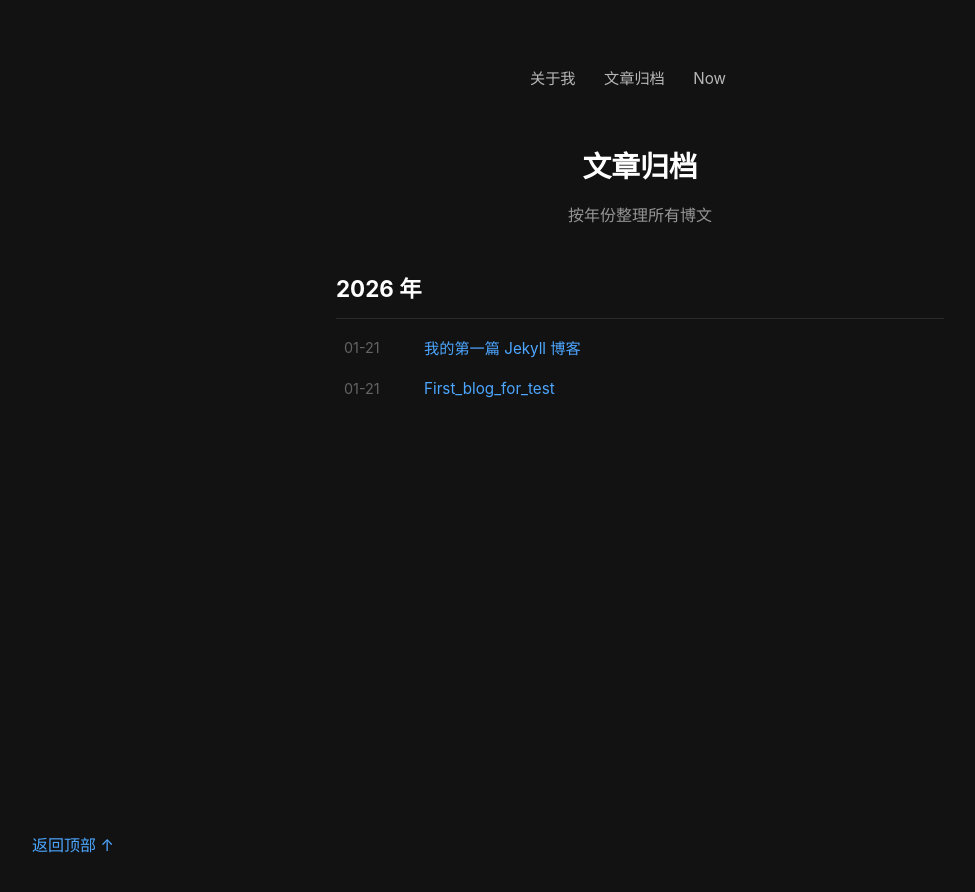
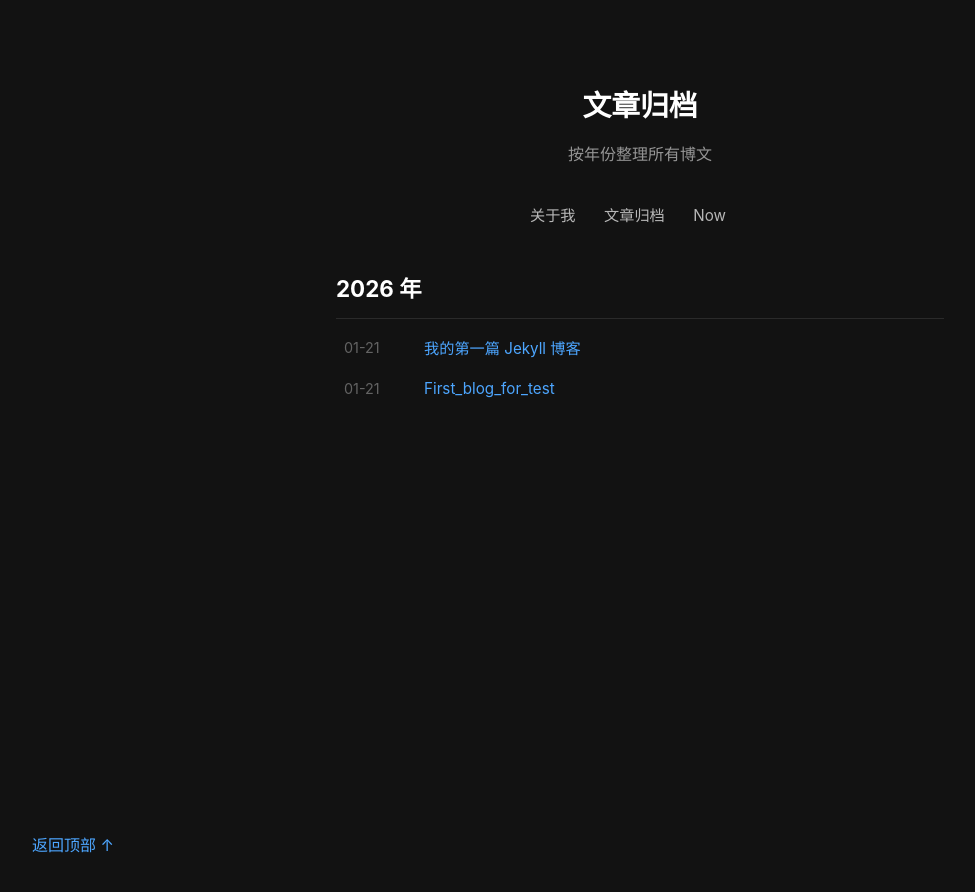
Before and after one commit to xmleweizhou/xmleweizhou.github.io, a Jekyll site: the page built from archives.md, in a window 1280 px wide. Shown: the top 892 px of the page, without its empty margins (0-975 px from the left). Built offline with Jekyll 4.4.1, drawn with Linux system fonts in a browser that asks for light colours.

Commit message:
Update archives.md

```diff
--- a/archives.md
+++ b/archives.md
@@ -2,6 +2,12 @@
 layout: default
 title: 文章归档
 ---
+
+<!-- 归档页面头部 -->
+<header class="archive-header">
+  <h1 class="archive-title">文章归档</h1>
+  <p class="archive-subtitle">按年份整理所有博文</p>
+</header>
 
 <!-- 导航栏 -->
 <nav class="site-nav">
@@ -12,12 +18,6 @@ title: 文章归档
 
 
 </nav>
-
-<!-- 归档页面头部 -->
-<header class="archive-header">
-  <h1 class="archive-title">文章归档</h1>
-  <p class="archive-subtitle">按年份整理所有博文</p>
-</header>
 
 <!-- 按年份归档核心逻辑 -->
 <div class="archive-content">
```
